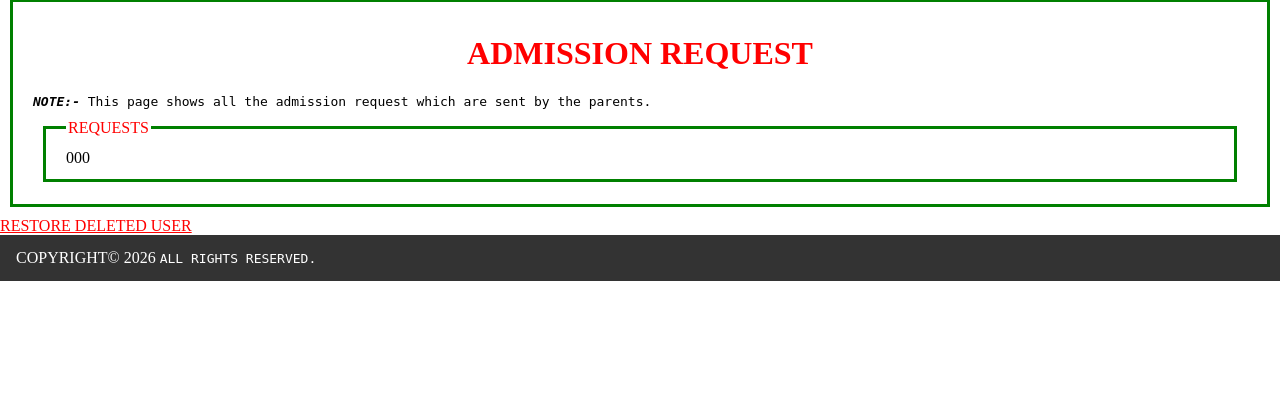
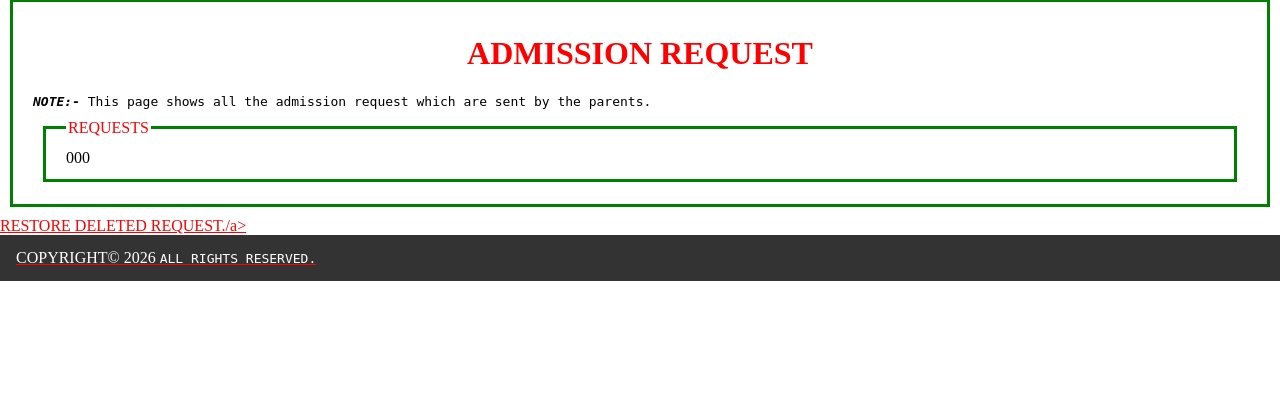
Before and after one commit to DIAMONDPUBLICSCHOOL/SCHOOL-WEB-APP, a Python web app: template templates/admin/functions/admission_request.html in a window 1280 px wide. Shown: the part 70-480 px from the top of the page. Run offline with Jinja, Linux system fonts and the light colour scheme; the template is opened without the code that fills it: most values are stand-ins (such as "Sample title", 1, 10 or a date in 2020).

Commit message:
Update link text for restoring deleted requests

```diff
--- a/templates/admin/functions/admission_request.html
+++ b/templates/admin/functions/admission_request.html
@@ -106,7 +106,7 @@
         document.getElementById(container).style.display='none';
     }
     </script>
-<a href="{{url_for('data_restorer')}}" style="color:red;">RESTORE DELETED USER</a>
+<a href="{{url_for('data_restorer')}}" style="color:red;">RESTORE DELETED REQUEST./a>
 <ul id="nav"><li>COPYRIGHT&copy; 2026 <code>ALL RIGHTS RESERVED.</code></li></ul>
 </body>
 </html>
```
